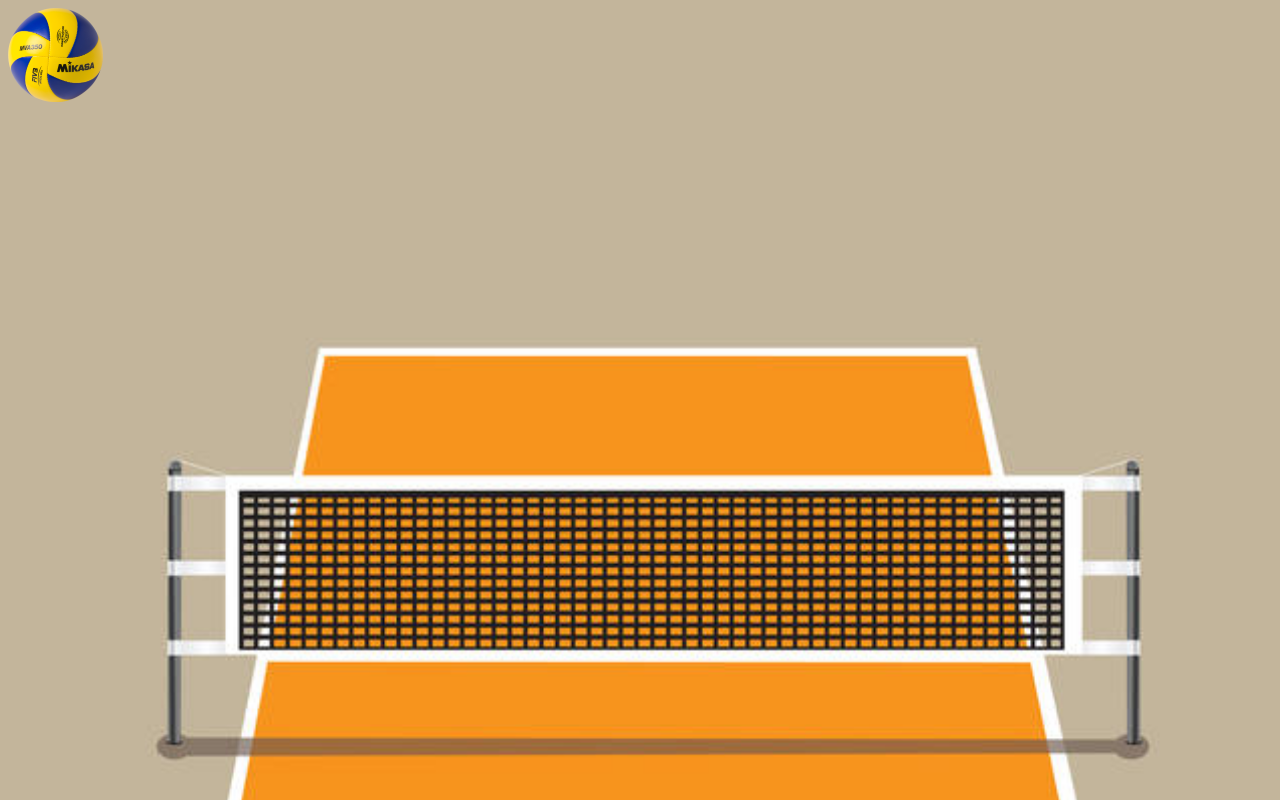
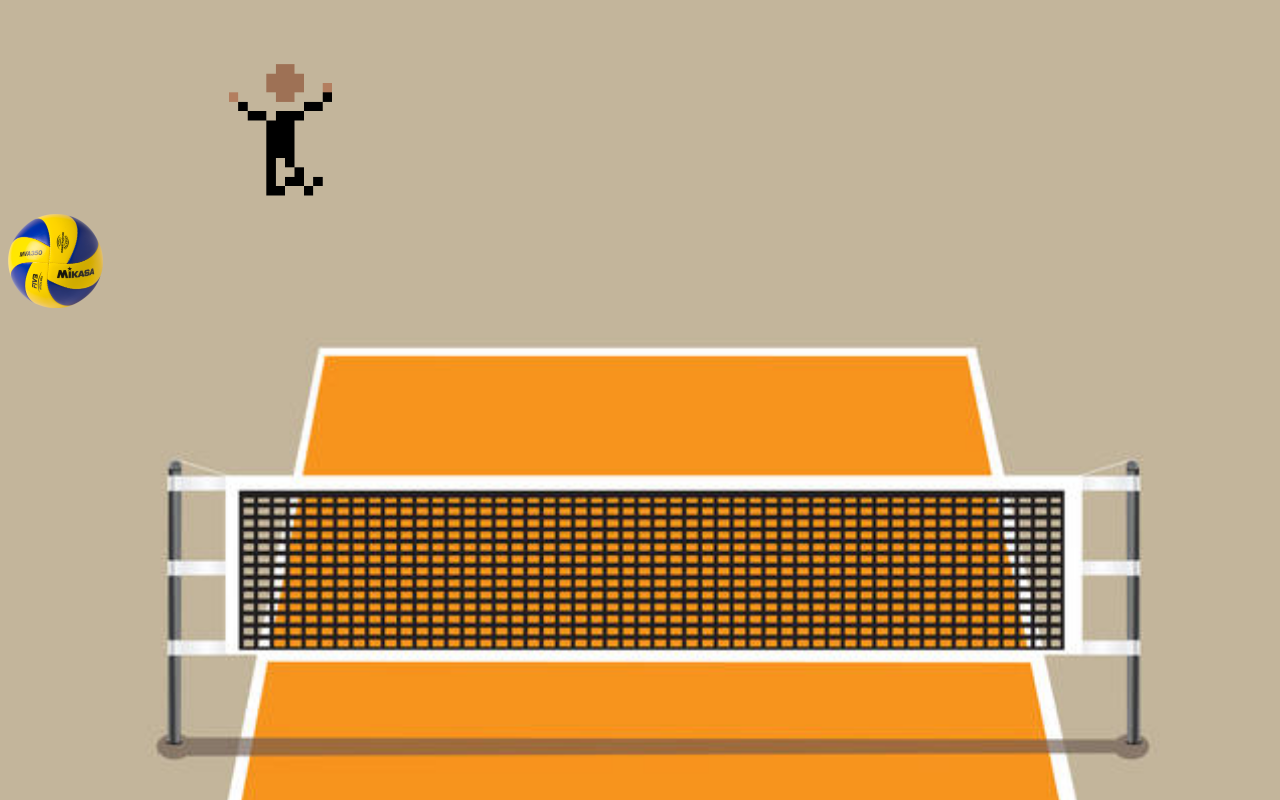
Before and after one commit to Baam5604/volleyball, a website built with Vite: page index.html in a window 1280 px wide. Built offline with nearby package versions, Linux system fonts and the light colour scheme.

Commit message:
added hitter resized some objects

```diff
--- a/index.html
+++ b/index.html
@@ -5,9 +5,8 @@
     <meta name="viewport" content="width=device-width, initial-scale=1.0" />
     <title>Volleyball App</title>
   </head>
-  <div>
-    <img src="ball.png">
-  </div>
+<img class="ball" src="ball.png">
+<img class="animated-gif" src="hitter.gif">
   <body>
     <div id="app"></div>
     <script type="module" src="/main.js"></script>
--- a/style.css
+++ b/style.css
@@ -13,7 +13,12 @@ html {
  background-size: 100%
 }
 
-img {
+img.ball {
 max-width: 7.5%;
 height: auto;
 }
+
+img.animated-gif {
+  width: 300px;
+  height: auto;
+}
```
Also changed, not shown: hitter.gif (added).
